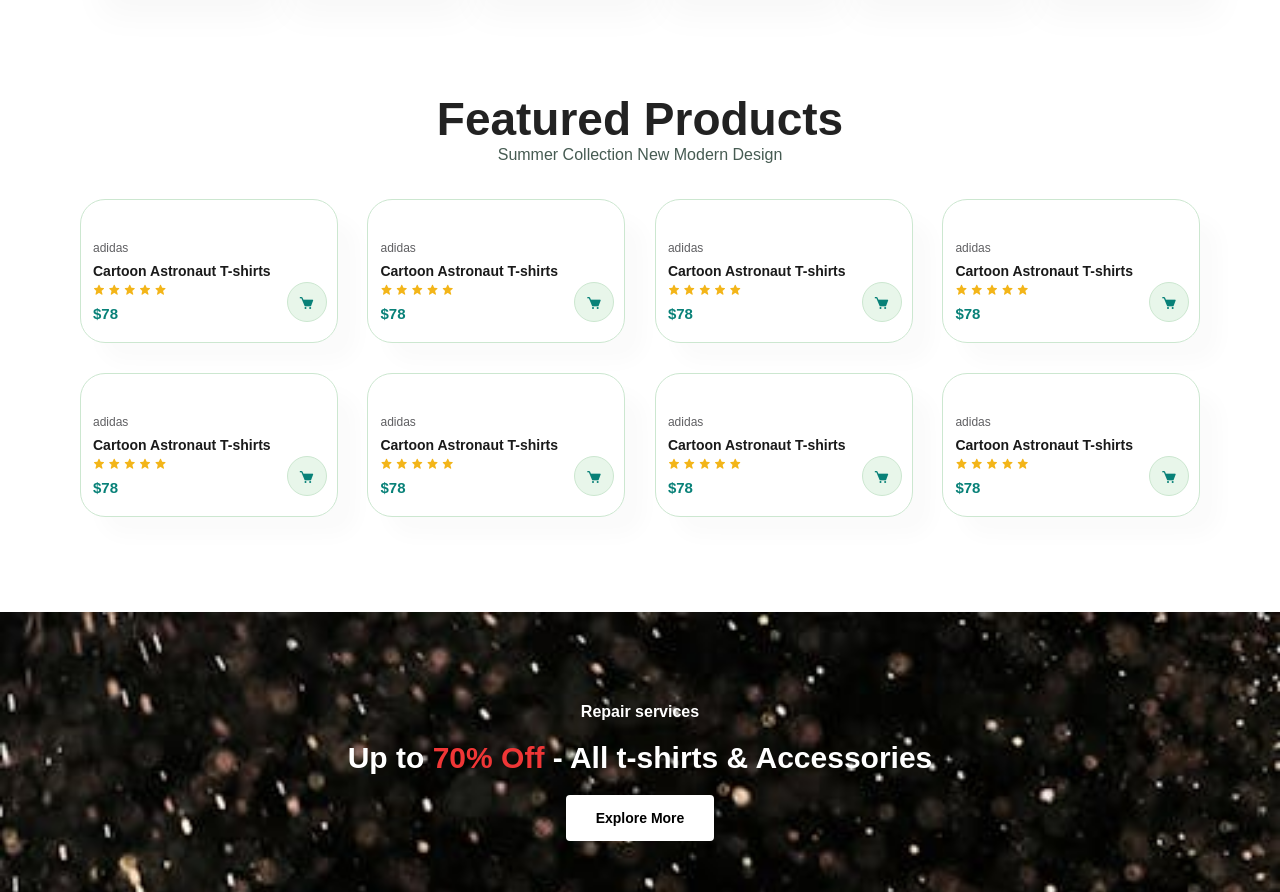
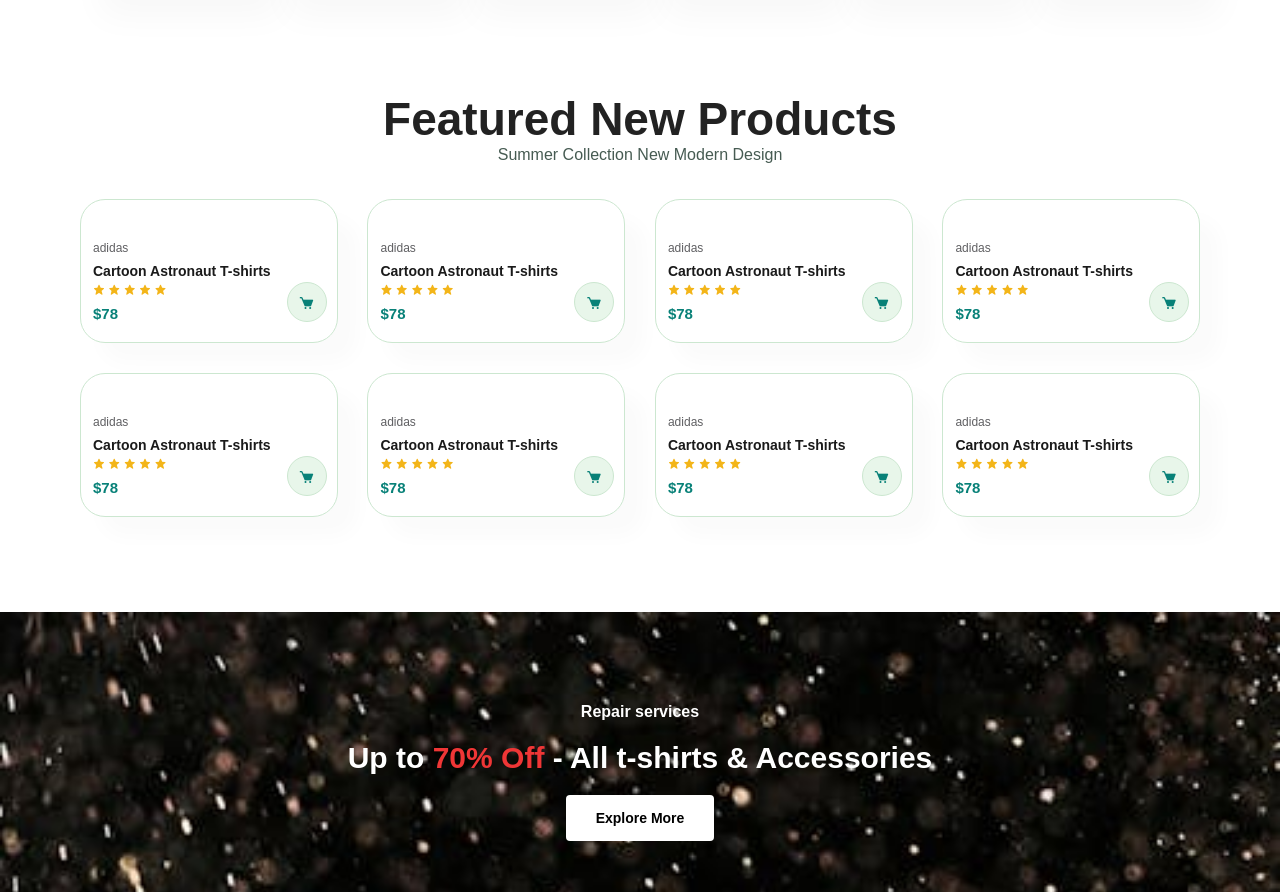
Before and after one commit to Felix43-hub/Digg.com, a plain HTML site: page index.html in a window 1280 px wide. Shown: the part 1110-2002 px from the top of the page. Drawn offline with nearby package versions, Linux system fonts and the light colour scheme.

Commit message:
updated text to free range

```diff
--- a/index.html
+++ b/index.html
@@ -61,7 +61,7 @@
         </div>
     </section>
     <section id="product1" class="section-p1">
-        <h2>Featured Products</h2>
+        <h2>Featured New Products</h2>
         <p>Summer Collection New Modern Design</p>
         <div class="pro-container">
             <div class="pro">
```
